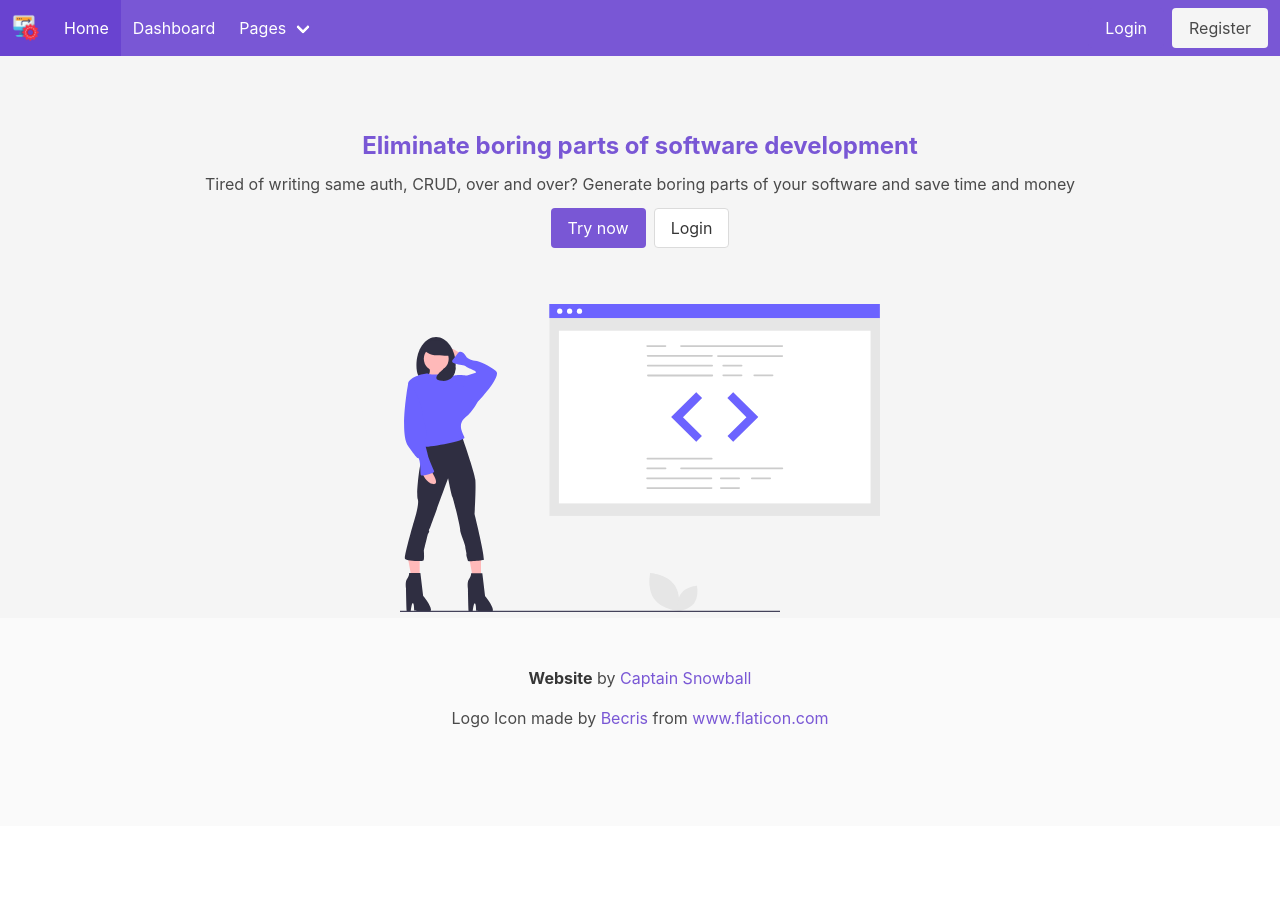
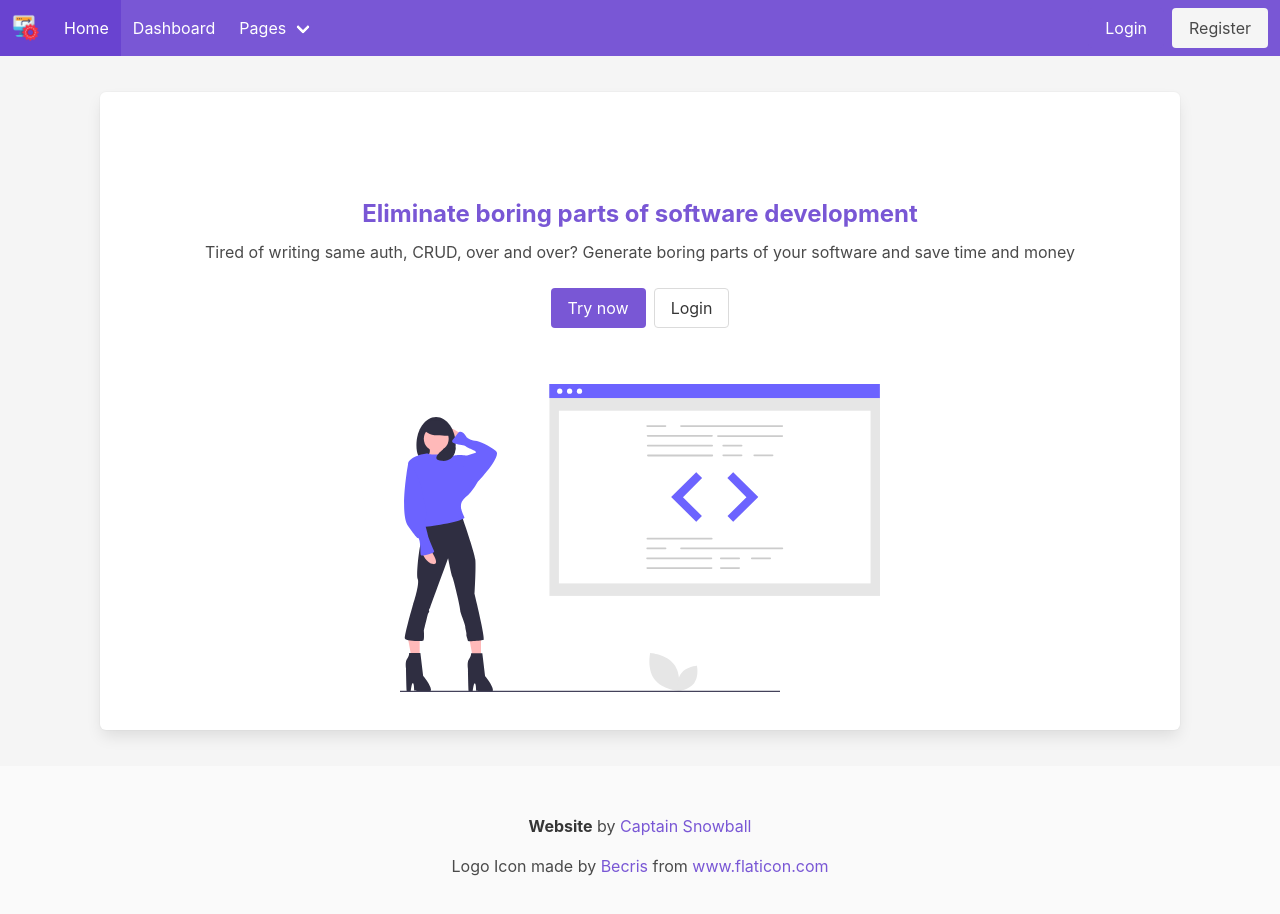
Before and after one commit to rscipher001/creator_ui, a Vue app: page / in a window 1280 px wide. Shown: the top 914 px of the page. Before the commit the page ends 826 px from the top, so only its background shows below. Built offline with nearby package versions, Linux system fonts and the light colour scheme; no server answers.

Commit message:
Home page is now card based

```diff
--- a/src/views/Home.vue
+++ b/src/views/Home.vue
@@ -1,5 +1,8 @@
 <template>
-  <section>
+  <section class="container">
+    <div class="section">
+      <div class="columns box">
+        <div class="column">
           <div
             class="container is-max-desktop has-text-centered"
             style="margin-top: 72px"
@@ -8,10 +11,10 @@
               Eliminate boring parts of software development
             </h1>
             <p class="mt-2">
-        Tired of writing same auth, CRUD, over and over? Generate boring parts
-        of your software and save time and money
+              Tired of writing same auth, CRUD, over and over? Generate boring
+              parts of your software and save time and money
             </p>
-      <div class="mb-6 mt-3 buttons is-centered">
+            <div class="mb-6 mt-5 buttons is-centered">
               <template v-if="!user">
                 <b-button tag="router-link" to="/register" type="is-primary"
                   >Try now</b-button
@@ -20,7 +23,11 @@
                   >Login</b-button
                 >
               </template>
-        <b-button v-else tag="router-link" to="/dashboard" type="is-primary"
+              <b-button
+                v-else
+                tag="router-link"
+                to="/dashboard"
+                type="is-primary"
                 >Dashboard</b-button
               >
             </div>
@@ -30,6 +37,9 @@
                 src="@/assets/programming.svg"
                 alt="Programmer with code illustration"
               />
+            </div>
+          </div>
+        </div>
       </div>
     </div>
   </section>
```
Lines whose indentation alone changed are shown as unchanged.
